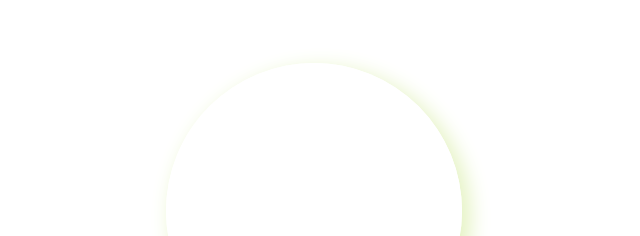
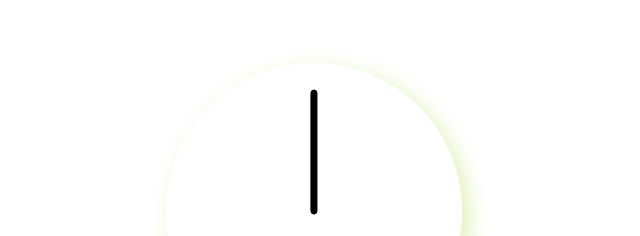
Before and after one commit to BeepBobBeep/JSC-02-Clock, a plain HTML site: page index.html in a window 1280 px wide. Shown: the part 189-425 px from the top of the page, without its empty margins (326-966 px from the left). Drawn offline with Linux system fonts and the light colour scheme.

Commit message:
Adding minute hand and it's style

```diff
--- a/style.css
+++ b/style.css
@@ -29,3 +29,23 @@ html{
 
 
 }
+
+.minute-hand{
+    background-color: black;
+    border: 1px solid;
+    border-radius: 4px;
+    height: 0.4vw;
+    width: 48%; /*half the width of div*/
+
+    /* Shifting it downwards halfway and rightwards halfway wrt parent */
+    position: absolute;
+    top: 50%;
+    left: 50%;
+
+    /* Making x offset of minute hand to left (default is 50%)*/
+    transform-origin: 0%;
+    transform: rotate(270deg);
+
+    transition: all 0.5s;
+    transition-timing-function: cubic-bezier(0.01, 1.49, 0.61, 1.06);
+}
```
Also changed, not shown: index.html (line endings or trailing spaces).
